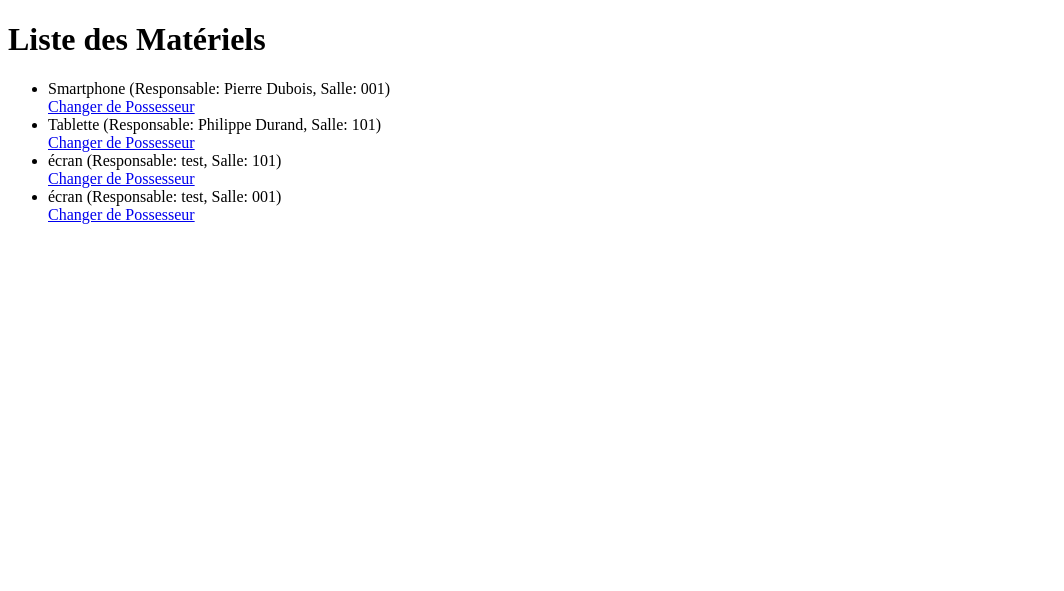
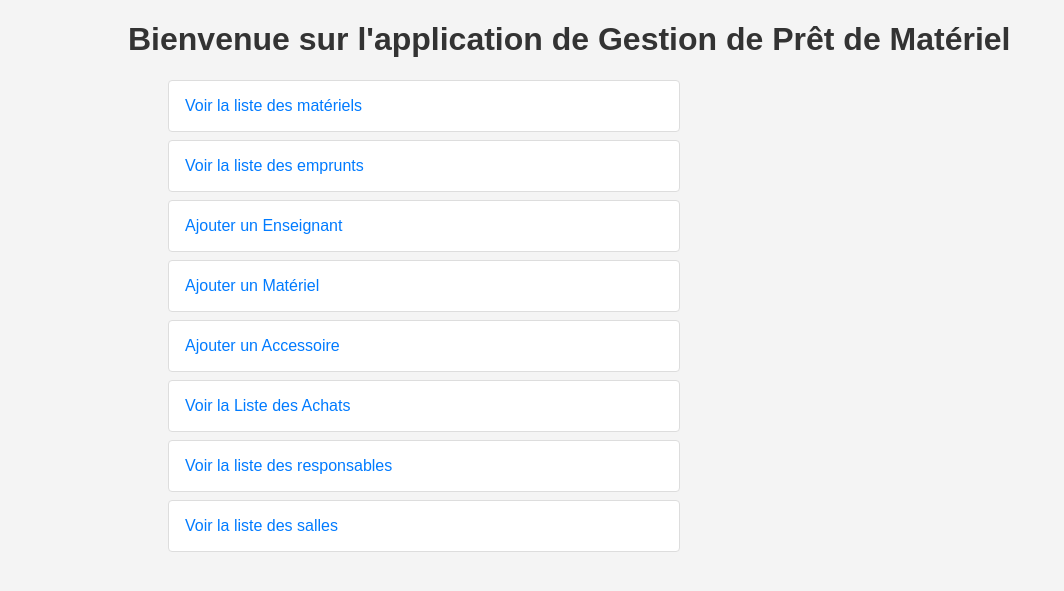
Before and after one commit to lucasgardes/ProjetDjango, a Django app: page /pret/ in a window 1280 px wide. Shown: the top 591 px of the page, without its empty margins (0-1064 px from the left). Run offline with Django 5.2, Linux system fonts and the light colour scheme; data comes from the database, SQL or seed files in the repository; both versions use the stored data as it was after the commit.

Commit message:
Ajout des dernières fonctianniltés

```diff
--- a/django_project/urls.py
+++ b/django_project/urls.py
@@ -16,8 +16,11 @@ Including another URLconf
 """
 from django.contrib import admin
 from django.urls import include, path
+from django.contrib.auth import views as auth_views
 
 urlpatterns = [
     path('admin/', admin.site.urls),
     path('pret/', include('pret.urls')),
+    path('login/', auth_views.LoginView.as_view(), name='login'),
+    path('logout/', auth_views.LogoutView.as_view(), name='logout'),
 ]
--- a/pret/templates/pret/add_accessoire.html
+++ b/pret/templates/pret/add_accessoire.html
@@ -2,8 +2,11 @@
 <html>
 <head>
     <title>Ajouter un Accessoire</title>
+    {% load static %}
+    <link rel="stylesheet" type="text/css" href="{% static 'styles.css' %}">
 </head>
 <body>
+    <div class="container">
         <h1>Ajouter un Accessoire</h1>
         <form method="post">
             {% csrf_token %}
@@ -11,5 +14,6 @@
             <button type="submit">Ajouter</button>
         </form>
         <a href="{% url 'index' %}">Retour à la liste des matériels</a>
+    </div>
 </body>
 </html>
--- a/pret/templates/pret/add_enseignant.html
+++ b/pret/templates/pret/add_enseignant.html
@@ -2,6 +2,8 @@
 <html>
 <head>
     <title>Ajouter un Enseignant</title>
+    {% load static %}
+    <link rel="stylesheet" type="text/css" href="{% static 'styles.css' %}">
 </head>
 <body>
     <h1>Ajouter un Enseignant</h1>
--- a/pret/templates/pret/add_materiel.html
+++ b/pret/templates/pret/add_materiel.html
@@ -2,6 +2,8 @@
 <html>
 <head>
     <title>Ajouter un Matériel</title>
+    {% load static %}
+    <link rel="stylesheet" type="text/css" href="{% static 'styles.css' %}">
 </head>
 <body>
     <h1>Ajouter un Matériel</h1>
--- a/pret/templates/pret/budget_list.html
+++ b/pret/templates/pret/budget_list.html
@@ -2,6 +2,8 @@
 <html>
 <head>
     <title>Liste des Achats</title>
+    {% load static %}
+    <link rel="stylesheet" type="text/css" href="{% static 'styles.css' %}">
 </head>
 <body>
     <h1>Liste des Achats</h1>
--- a/pret/templates/pret/emprunt_form.html
+++ b/pret/templates/pret/emprunt_form.html
@@ -2,13 +2,17 @@
 <html>
 <head>
     <title>Changer de Possesseur</title>
+    {% load static %}
+    <link rel="stylesheet" type="text/css" href="{% static 'styles.css' %}">
 </head>
 <body>
     <h1>Changer de Possesseur pour {{ materiel.nom }}</h1>
     <form method="post">
         {% csrf_token %}
         {{ form.as_p }}
+        {{ historique_form.as_p }}
         <button type="submit">Valider</button>
     </form>
+    <a href="{% url 'index' %}">Retour à la liste des matériels</a>
 </body>
 </html>
--- a/pret/templates/pret/emprunt_history.html
+++ b/pret/templates/pret/emprunt_history.html
@@ -2,6 +2,8 @@
 <html>
 <head>
     <title>Historique des Emprunts pour {{ materiel.nom }}</title>
+    {% load static %}
+    <link rel="stylesheet" type="text/css" href="{% static 'styles.css' %}">
 </head>
 <body>
     <h1>Historique des Emprunts pour {{ materiel.nom }}</h1>
--- a/pret/templates/pret/index.html
+++ b/pret/templates/pret/index.html
@@ -1,15 +1,23 @@
 <!DOCTYPE html>
 <html>
 <head>
-    <title>Gestion de Prêt de Matériel</title>
+    <title>Accueil - Gestion de Prêt de Matériel</title>
+    {% load static %}
+    <link rel="stylesheet" type="text/css" href="{% static 'styles.css' %}">
 </head>
 <body>
-    <h1>Liste des Matériels</h1>
-    <ul>
-        {% for materiel in materiels %}
-            <li>{{ materiel.nom }} (Responsable: {{ materiel.responsable }}, Salle: {{ materiel.salle_actuelle }})</li>
-            <a href="{% url 'emprunt_create' materiel.id %}">Changer de Possesseur</a>
-        {% endfor %}
-    </ul>
+    <div class="container">
+        <h1>Bienvenue sur l'application de Gestion de Prêt de Matériel</h1>
+        <ul>
+            <li><a href="{% url 'liste_materiels' %}">Voir la liste des matériels</a></li>
+            <li><a href="{% url 'emprunt_list' %}">Voir la liste des emprunts</a></li>
+            <li><a href="{% url 'add_enseignant' %}">Ajouter un Enseignant</a></li>
+            <li><a href="{% url 'add_materiel' %}">Ajouter un Matériel</a></li>
+            <li><a href="{% url 'add_accessoire' %}">Ajouter un Accessoire</a></li>
+            <li><a href="{% url 'budget_list' %}">Voir la Liste des Achats</a></li>
+            <li><a href="{% url 'liste_responsables' %}">Voir la liste des responsables</a></li>
+            <li><a href="{% url 'liste_salles' %}">Voir la liste des salles</a></li>
+        </ul>
+    </div>
 </body>
 </html>
--- a/pret/urls.py
+++ b/pret/urls.py
@@ -5,4 +5,20 @@ urlpatterns = [
     path('', views.index, name='index'),
     path('emprunt/create/<int:materiel_id>/', views.emprunt_create, name='emprunt_create'),
     path('emprunts/', views.emprunt_list, name='emprunt_list'),
+    path('emprunt/return/<int:emprunt_id>/', views.emprunt_return, name='emprunt_return'),
+    path('emprunt/history/<int:materiel_id>/', views.emprunt_history, name='emprunt_history'),
+    path('add/enseignant/', views.add_enseignant, name='add_enseignant'),
+    path('add/materiel/', views.add_materiel, name='add_materiel'),
+    path('add/accessoire/', views.add_accessoire, name='add_accessoire'),
+    path('budget/list/', views.budget_list, name='budget_list'),
+    path('salle/materiel/<int:materiel_id>/', views.salle_materiel, name='salle_materiel'),
+    path('materiels/responsable/<int:responsable_id>/', views.materiels_responsable, name='materiels_responsable'),
+    path('responsables/', views.liste_responsables, name='liste_responsables'),
+    path('historique/materiel/<int:materiel_id>/', views.historique_materiel, name='historique_materiel'),
+    path('salles/', views.liste_salles, name='liste_salles'),
+    path('salles/<int:salle_id>/', views.materiels_salle, name='materiels_salle'),
+    path('materiels/', views.liste_materiels, name='liste_materiels'),
+    path('materiels/<int:materiel_id>/', views.details_materiel, name='details_materiel'),
+    path('emprunts/materiel/<int:materiel_id>/', views.emprunts_materiel, name='emprunts_materiel'),
+    path('gestion_pret/', views.gestion_pret, name='gestion_pret'),
 ]
--- a/pret/views.py
+++ b/pret/views.py
@@ -1,26 +1,134 @@
 from django.shortcuts import render, get_object_or_404, redirect
 from django.utils import timezone
-from .models import Materiel, Enseignant, Emprunt
-from .forms import EmpruntForm
+from .models import Materiel, Enseignant, Emprunt, Accessoire, HistoriquePassation, Salle
+from .forms import EmpruntForm, EnseignantForm, MaterielForm, AccessoireForm, HistoriquePassationForm
 
 def index(request):
     materiels = Materiel.objects.all()
     return render(request, 'pret/index.html', {'materiels': materiels})
 
+def gestion_pret(request):
+    return render(request, 'pret/gestion_pret.html')
+
 def emprunt_create(request, materiel_id):
     materiel = get_object_or_404(Materiel, id=materiel_id)
+    possesseur_precedent = materiel.possesseur_actuel
     if request.method == 'POST':
         form = EmpruntForm(request.POST)
-        if form.is_valid():
+        historique_form = HistoriquePassationForm(request.POST)
+        if form.is_valid() and historique_form.is_valid():
             emprunt = form.save(commit=False)
             emprunt.materiel = materiel
             emprunt.date_emprunt = timezone.now()
             emprunt.save()
+
+            materiel.possesseur_actuel = emprunt.possesseur
+            materiel.save()
+
+            historique_passation = HistoriquePassation.objects.create(
+                materiel=materiel,
+                possesseur_precedent=possesseur_precedent,
+                possesseur_actuel=emprunt.possesseur,
+                date_passation=timezone.now(),
+                lieu=historique_form.cleaned_data['lieu'],
+                occasion=historique_form.cleaned_data['occasion'],
+                objectif_utilisation=historique_form.cleaned_data['objectif_utilisation'],
+                etat_accessoires=historique_form.cleaned_data['etat_accessoires']
+            )
+            historique_passation.accessoires.set(materiel.accessoires.all())
+
+            return redirect('emprunt_list')
+    else:
+        form = EmpruntForm()
+        historique_form = HistoriquePassationForm()
+    return render(request, 'pret/emprunt_form.html', {'form': form, 'historique_form': historique_form, 'materiel': materiel})
+
+def emprunt_list(request):
+    emprunts = Emprunt.objects.all().select_related('materiel', 'possesseur')
+    return render(request, 'pret/emprunt_list.html', {'emprunts': emprunts})
+
+def emprunt_return(request, emprunt_id):
+    emprunt = get_object_or_404(Emprunt, id=emprunt_id)
+    emprunt.retourner()
+    emprunt.materiel.possesseur_actuel = emprunt.materiel.responsable
+    emprunt.materiel.save()
+    return redirect('emprunt_list')
+
+def emprunt_history(request, materiel_id):
+    materiel = get_object_or_404(Materiel, id=materiel_id)
+    emprunts = materiel.emprunts.all()
+    return render(request, 'pret/emprunt_history.html', {'materiel': materiel, 'emprunts': emprunts})
+
+def add_enseignant(request):
+    if request.method == 'POST':
+        form = EnseignantForm(request.POST)
+        if form.is_valid():
+            form.save()
             return redirect('index')
     else:
-        form = EmpruntForm()
-    return render(request, 'pret/emprunt_form.html', {'form': form, 'materiel': materiel})
+        form = EnseignantForm()
+    return render(request, 'pret/add_enseignant.html', {'form': form})
 
-def emprunt_list(request):
-    emprunts = Emprunt.objects.all()
-    return render(request, 'pret/emprunt_list.html', {'emprunts': emprunts})
+def add_materiel(request):
+    if request.method == 'POST':
+        form = MaterielForm(request.POST)
+        if form.is_valid():
+            form.save()
+            return redirect('index')
+    else:
+        form = MaterielForm()
+    return render(request, 'pret/add_materiel.html', {'form': form})
+
+def budget_list(request):
+    materiels = Materiel.objects.all()
+    return render(request, 'pret/budget_list.html', {'materiels': materiels})
+
+def add_accessoire(request):
+    if request.method == 'POST':
+        form = AccessoireForm(request.POST)
+        if form.is_valid():
+            form.save()
+            return redirect('index')
+    else:
+        form = AccessoireForm()
+    return render(request, 'pret/add_accessoire.html', {'form': form})
+
+def salle_materiel(request, materiel_id):
+    materiel = get_object_or_404(Materiel, id=materiel_id)
+    return render(request, 'pret/salle_materiel.html', {'materiel': materiel})
+
+def materiels_responsable(request, responsable_id):
+    responsable = get_object_or_404(Enseignant, id=responsable_id)
+    materiels = Materiel.objects.filter(responsable=responsable)
+    return render(request, 'pret/materiels_responsable.html', {'responsable': responsable, 'materiels': materiels})
+
+def historique_materiel(request, materiel_id):
+    materiel = get_object_or_404(Materiel, id=materiel_id)
+    historiques = materiel.historiques.all()
+    return render(request, 'pret/historique_materiel.html', {'materiel': materiel, 'historiques': historiques})
+
+def liste_responsables(request):
+    responsables = Enseignant.objects.all()
+    return render(request, 'pret/liste_responsables.html', {'responsables': responsables})
+
+def liste_salles(request):
+    salles = Salle.objects.all()
+    return render(request, 'pret/liste_salles.html', {'salles': salles})
+
+def materiels_salle(request, salle_id):
+    salle = get_object_or_404(Salle, id=salle_id)
+    materiels = Materiel.objects.filter(salle_actuelle=salle)
+    return render(request, 'pret/materiels_salle.html', {'salle': salle, 'materiels': materiels})
+
+def liste_materiels(request):
+    materiels = Materiel.objects.all()
+    return render(request, 'pret/liste_materiels.html', {'materiels': materiels})
+
+def details_materiel(request, materiel_id):
+    materiel = get_object_or_404(Materiel, id=materiel_id)
+    return render(request, 'pret/details_materiel.html', {'materiel': materiel})
+
+def emprunts_materiel(request, materiel_id):
+    materiel = get_object_or_404(Materiel, id=materiel_id)
+    emprunts = Emprunt.objects.filter(materiel=materiel)
+    return render(request, 'pret/emprunts_materiel.html', {'materiel': materiel, 'emprunts': emprunts})
```
Also changed, not shown: django_project/settings.py (+7 -1 lines), pret/forms.py (+22 -1 lines), pret/models.py (+35 -0 lines), pret/templates/pret/emprunt_list.html (+16 -2 lines), db.sqlite3. Lines whose indentation alone changed are shown as unchanged.
